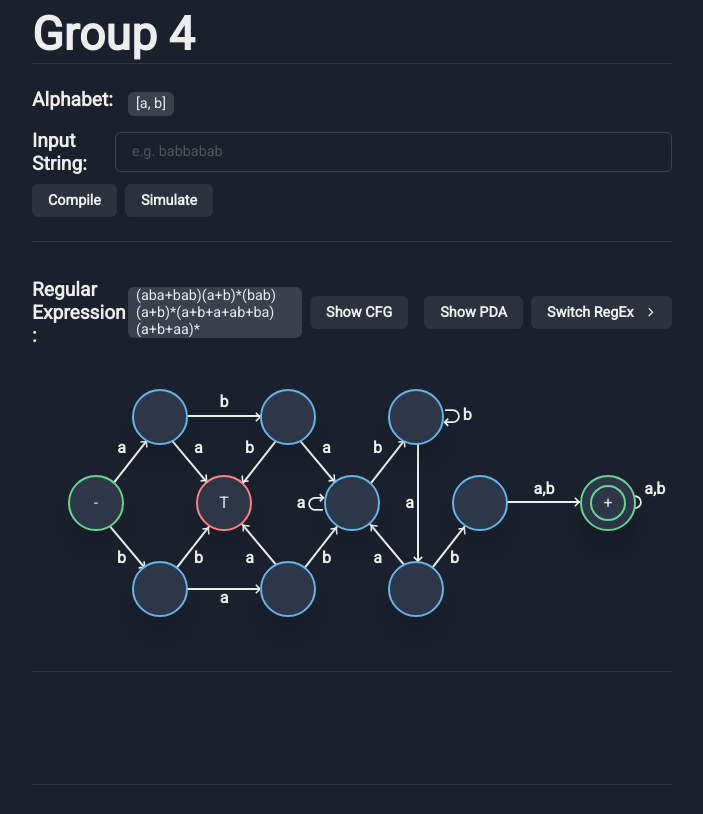
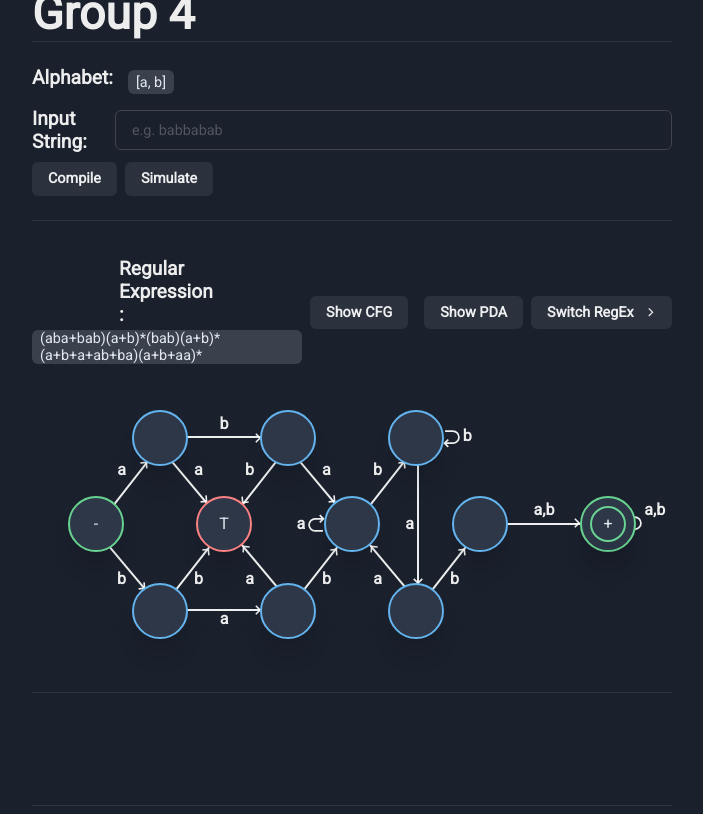
Before and after one commit to Kaezie/AutomataDFA, a Next.js app: page / in a window 1280 px wide. Shown: the whole page, without its empty margins (288-991 px from the left). Built offline with nearby package versions, Linux system fonts and the light colour scheme.

Commit message:
view fix

```diff
--- a/components/components/BottomSection.js
+++ b/components/components/BottomSection.js
@@ -30,7 +30,7 @@ const RightBox = ({
         >
           <Flex
               align="center"
-              direction={["row", "row", "row", "row", "row", "row"]}
+              direction={["column","column", "column","column", "column", "column"]}
               display={["flex", "flex", "flex", "flex", "flex", "flex"]}
             >
               <Heading
```
